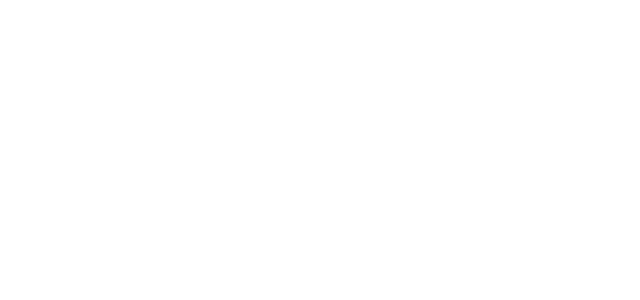
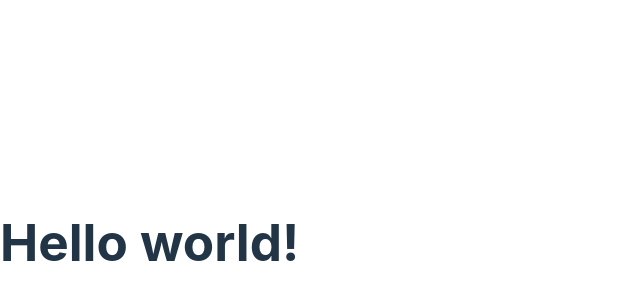
Before and after one commit to Nils-Van-de-Pitte/React-sandbox, a React (Vite) app in the folder code/: page / in a window 1280 px wide. Shown: the part 158-458 px from the top of the page, without its empty margins (0-640 px from the left). Built offline with nearby package versions, Linux system fonts and the light colour scheme.

Commit message:
Add header component to App.jsx

```diff
--- a/code/src/App.jsx
+++ b/code/src/App.jsx
@@ -1,5 +1,10 @@
+import Header from "./components/Header.jsx";
+
 function App() {
 
+    return(
+        <Header/>
+    )
 }
 
 export default App
```
